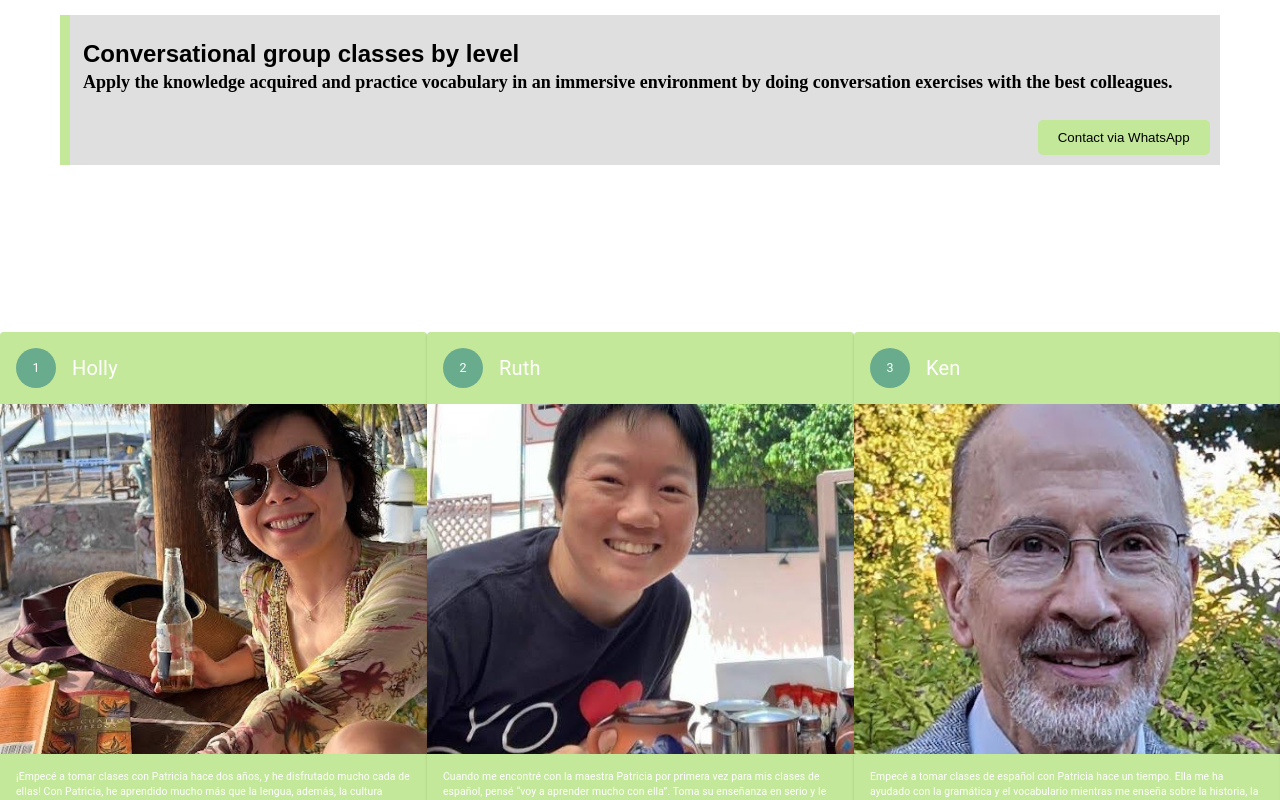
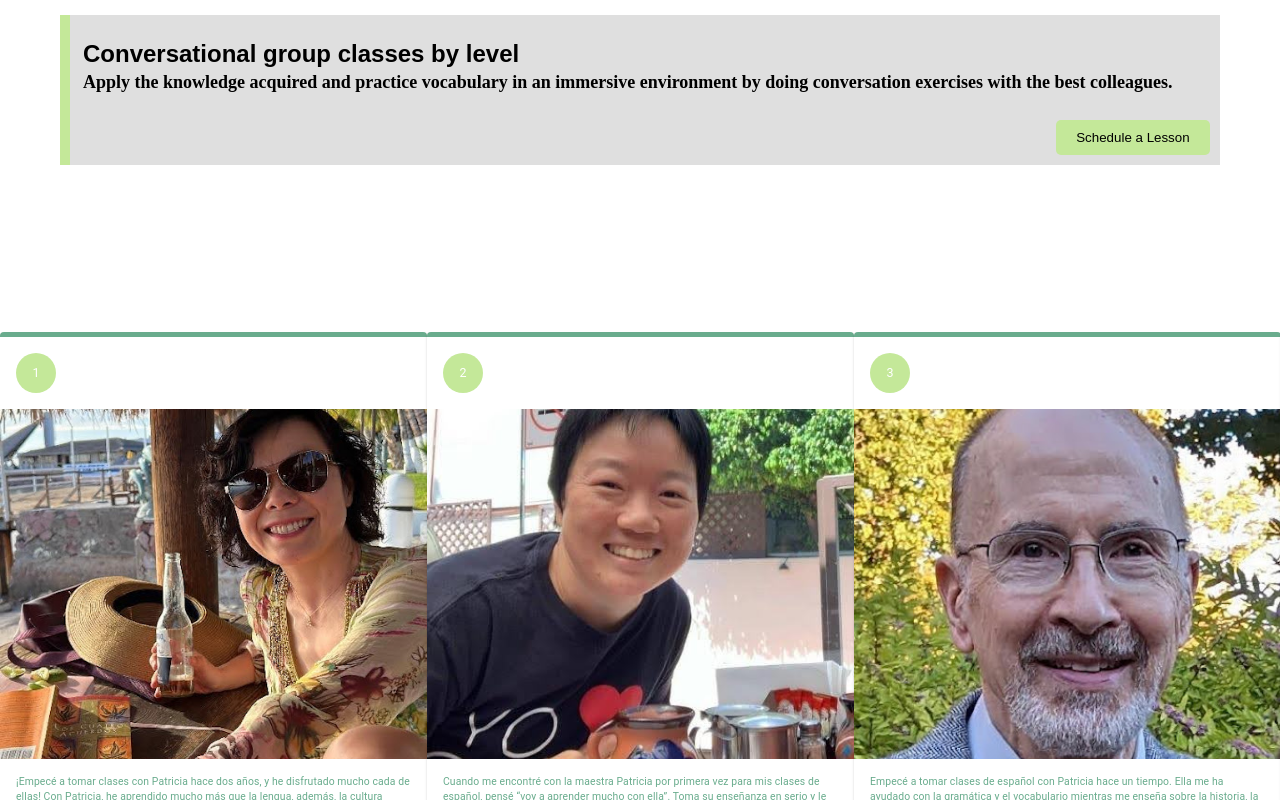
Before and after one commit to DisMedina/spanish4humans, a React (Create React App) app: page / in a window 1280 px wide. Shown: the part 2660-3460 px from the top of the page. Built offline with nearby package versions, Linux system fonts and the light colour scheme; a web font is replaced by a local one.

Commit message:
feat(Schedule): google calendar schedule functionality added

```diff
--- a/src/components/actionAreaCard/actionAreaCard.js
+++ b/src/components/actionAreaCard/actionAreaCard.js
@@ -12,10 +12,10 @@
 export default function RecipeReviewCard({ index, title, body, image }) {
 
   return (
-    <Card sx={{ maxWidth: 550, maxHeight: 680, backgroundColor: "#c4e899" }}>
+    <Card sx={{ maxWidth: 550, maxHeight: 680, backgroundColor: "#ffffff", borderTop: "5px solid #69ac8d", borderBottom: "5px solid #69ac8d" }}>
       <CardHeader
         avatar={
-          <Avatar sx={{ bgcolor: "#69ac8d" }} aria-label="recipe">
+          <Avatar sx={{ bgcolor: "#c4e899" }} aria-label="recipe">
             {index}
           </Avatar>
         }
@@ -35,7 +35,7 @@
       <CardContent>
       <Typography
         variant="body2"
-        color="white"
+        color="#69ac8d"
         sx={{
           fontSize: '1.3vh',
           maxWidth: '100%',
--- a/src/components/datasets/servicecardsdata-one.js
+++ b/src/components/datasets/servicecardsdata-one.js
@@ -3,7 +3,7 @@
     id: 1,
     clase: "icon1 icon-size-wide",
     title: "Trial Lesson",
-    message: "Hola, me gustaria agendar un -trial lesson-",
+    meetingType: "Hola, me gustaria agendar un -trial lesson-",
     body: `Meet your teacher and review your current level of Spanish, tell us what your Spanish goal is and how much time you have available to reach it. Together we will create a plan to help you reach your goal!`,
     detalles: `A 30 min free level evaluation and personalized proposal for learning can be the first step.`,
   },
@@ -11,7 +11,7 @@
     id: 2,
     clase:"icon2",
     title: "One-on-one classes",
-    message: "Hola, me gustaria agendar un -one on one lesson-",
+    meetingType: "Hola, me gustaria agendar un -one on one lesson-",
     body: "One-on-one classes last 60 minutes in which you can focus your learning on the skill you are most interested in developing: Speaking, Listening, Writing, Reading and Grammar.",
     detalles: "They can be two hours if you prefer it that way.",
   },
@@ -19,7 +19,7 @@
     id: 3,
     clase:"icon3",
     title: "Group classes by level",
-    message: "Hola, me gustaria agendar un -group class lesson-",
+    meetingType: "Hola, me gustaria agendar un -group class lesson-",
     body: "Share learning with peers of the same level and learn in the company of the community (maximum 5 students per level). Starts every 2 months.",
     detalles: [],
   },
@@ -27,7 +27,7 @@
     id: 4,
     clase:"icon1 icon-size-wide",
     title: "Conversational group classes by level",
-    message: "Hola, me gustaria agendar un - conversational group class lesson-",
+    meetingType: "Hola, me gustaria agendar un - conversational group class lesson-",
     body: "Apply the knowledge acquired and practice vocabulary in an immersive environment by doing conversation exercises with the best colleagues.",
     detalles: [],
   },
--- a/src/components/servicecards/ServiceCards.js
+++ b/src/components/servicecards/ServiceCards.js
@@ -18,7 +18,7 @@
               title={service.title}
               body={service.body}
               detalles={service.detalles}
-              message = {service.message}
+              meetingType = {service.meetingType}
             />
           ))}
         </div>
--- a/src/components/services/Services.js
+++ b/src/components/services/Services.js
@@ -2,18 +2,11 @@
 import "./Services.css";
 import "./cardAnimation.css";
 
-const obfuscatedNumber = "MTU1NDc3ODkwNDc=";
-const Services = ({ title, body, detalles, message }) => {
-  const decodeNumber = (obfuscated) => {
-    return atob(obfuscated);
-  };
-
-  const sendWhatsAppMessage = () => {
-    console.log(message);
-    const decodedNumber = decodeNumber(obfuscatedNumber);
-    const encodedMessage = encodeURIComponent(message);
-    const whatsappLink = `https://wa.me/${decodedNumber}?text=${encodedMessage}`;
-    window.open(whatsappLink, "_blank");
+const Services = ({ title, body, detalles, meetingType }) => {
+  const scheduleLesson = () => {
+    const eventDetails = encodeURIComponent(`Meeting Type: ${meetingType}\nDetails: ${detalles}`);
+    const gCalendarLink = `https://calendar.app.google/EaLse3iRPLuUS1Z49?text=${encodeURIComponent(title)}&details=${eventDetails}`;
+    window.open(gCalendarLink, "_blank");
   };
 
   return (
@@ -23,8 +16,8 @@
         <div className="card-body">
           <p className="card-text bolder">{body}</p>
           <p className="card-text">{detalles}</p>
-          <button className="card-button" onClick={sendWhatsAppMessage}>
-            Contact via WhatsApp
+          <button className="card-button" onClick={scheduleLesson}>
+            Schedule a Lesson
           </button>
         </div>
       </li>
--- a/src/pages/teacher/TeacherPage.css
+++ b/src/pages/teacher/TeacherPage.css
@@ -6,12 +6,15 @@
     height: 680px;
     left: 0px;
     top: 0px;
-    background: url("../../assets/profile_v3.jpg"), #333333;
+    background: url("../../assets/about_4-transformed.jpeg"), #333333;
+    /*background: url("../../assets/profile_v3.jpg"), #333333;*/
     background-size: cover;
     background-repeat: no-repeat;
-    background-position: center;
+    background-position: left center;
     border-radius: 50%;
   }
+      /*background: url("../../assets/profile_v3.jpg"), #333333;*/
+
 
   @media screen and (max-width: 600px) {
     .img-background-about {
```
